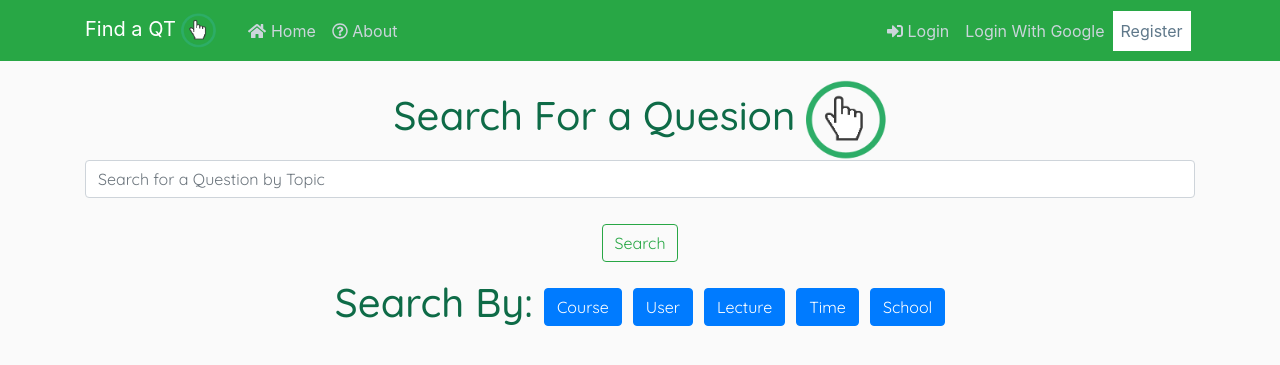
After one commit to jtkim03/Find-a-QT, a Django app: page /questions/search/ in a window 1280 px wide. The commit adds this page. Shown: the top 365 px of the page. Run offline with Django 3.2, Linux system fonts and the light colour scheme; some libraries are stand-ins or nearby versions.

Commit message:
search feature

```diff
--- a/find_a_qt/templates/find_a_qt/choose_question.html
+++ b/find_a_qt/templates/find_a_qt/choose_question.html
@@ -20,6 +20,9 @@
             <li class = 'list-group-item list-group-item-success'>
             <a href="/questions">Answer Questions</a>
             </li>
+            <li class = 'list-group-item list-group-item-success'>
+                <a href="/questions/search">Search Questions</a>
+            </li>
         </ul>
     </center>
     </div>
--- /dev/null
+++ b/find_a_qt/templates/find_a_qt/search_question.html
@@ -0,0 +1,27 @@
+{% extends 'find_a_qt/base.html' %}
+{% load static %}
+{%block content%}
+<div class="container">
+    <h1>
+        <center>
+            Search For a Quesion
+            <img src="{% static 'find_a_qt/images/croppedlogo.png' %}" width=80px height=80px>
+            <form role="Search" action = "/s/">
+                <div class="form-group">
+                    <input class="form-control mr-sm-2" type="search" placeholder="Search for a Question by Topic"
+                        aria-label="Search" name = 'k'>
+                </div>
+                <button class="btn btn-outline-success my-2 my-sm-0" type="submit">Search</button>
+            </form>
+            <p></p>
+
+            <label for="linkButton">Search By: </label>
+            <button class="btn btn-primary" type="submit" id="linkButton">Course</button>
+            <button class="btn btn-primary" type="submit">User</button>
+            <button class="btn btn-primary" type="submit">Lecture</button>
+            <button class="btn btn-primary" type="submit">Time</button>
+            <button class="btn btn-primary" type="submit">School</button>
+        </center>
+    </h1>
+</div>
+{%endblock%}
--- a/find_a_qt/urls.py
+++ b/find_a_qt/urls.py
@@ -1,8 +1,8 @@
 from django.urls import path
 
 from . import views
-from django.contrib.staticfiles.URLs import staticfiles_urlpatterns
-from .views import QuestionListView, QuestionDetailView, QuestionCreateView
+#from django.contrib.staticfiles.URLs import staticfiles_urlpatterns
+from .views import QuestionListView, QuestionDetailView, QuestionCreateView,search_view
 
 urlpatterns = [
     path('', views.home_view, name='index'),
@@ -12,4 +12,5 @@ urlpatterns = [
     path('questions', QuestionListView.as_view(), name = 'viewquestions'),
     path('questions/new/', QuestionCreateView.as_view(), name='createquestions'),
     path('questions/<int:pk>/', QuestionDetailView.as_view(), name = 'viewquestions-detail'),
+    path('questions/search/', views.search_view, name = 'search'),
 ]
--- a/mysite/urls.py
+++ b/mysite/urls.py
@@ -20,6 +20,7 @@ from django.urls import path, include, re_path
 from find_a_qt.views import home, student_register, tutor_register, QuestionListView, QuestionDetailView, question_post, answer_post, room_post, AnswerListView
 from django.views.generic import TemplateView
 from users import views as user_views
+from find_a_qt import views as find_a_qt_views
 from django.conf import settings
 from django.conf.urls.static import static
 
@@ -42,11 +43,14 @@ urlpatterns = [
     url(r'^profile/(?P<pk>\d+)/$', user_views.view_profile, name='profile_with_pk'),
     path('profile/edit/', user_views.edit_profile, name='edit_profile'),
     url(r'^profile/(?P<username>\w+)/$', user_views.profile_page, name='public_profile'),
+
     path('questions/', QuestionListView.as_view(), name='viewquestions'),
     path('answers/', AnswerListView.as_view(), name='viewanswers'),
     path('questions/new/', question_post, name='createquestions'),
     path('questions/<int:pk>/', QuestionDetailView.as_view(), name = 'viewquestions-detail'),
     path('choose_question', TemplateView.as_view(template_name = 'find_a_qt/choose_question.html')),
+    path('questions/search/', TemplateView.as_view(template_name = 'find_a_qt/search_question.html'), name = 'search'),
+    path('s/', find_a_qt_views.search_view, name = 'search'),
     path('answer/new/', answer_post, name='createqs'),
     path('chat/new/', room_post, name='createroom'),
 
```
Also changed, not shown: find_a_qt/models.py (+11 -11 lines), find_a_qt/templates/find_a_qt/search_results.html (added, +25 -0 lines), find_a_qt/views.py (+14 -0 lines), find_a_qt/migrations/0005_auto_20200414_1350.py (added).
